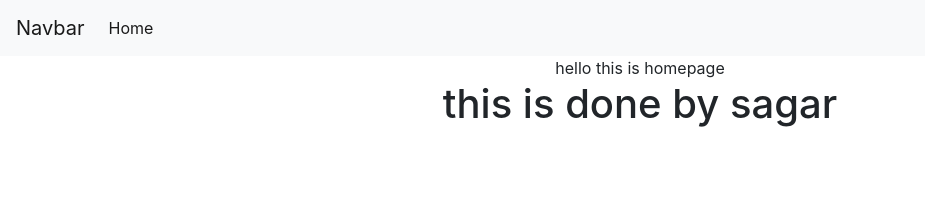
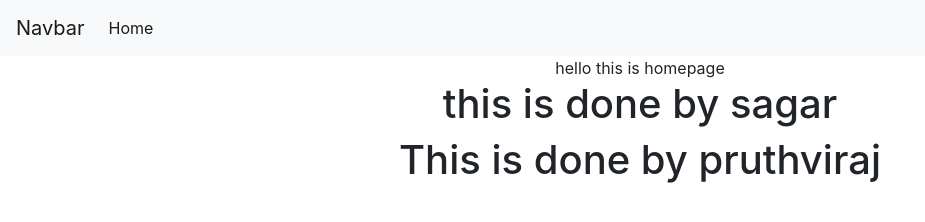
Before and after one commit to ssonawane511/collobration, a plain HTML site: page index.html in a window 1280 px wide. Shown: the whole page, without its empty margins (0-925 px from the left). Drawn offline with nearby package versions, Linux system fonts and the light colour scheme.

Commit message:
pruthviraj

```diff
--- a/index.html
+++ b/index.html
@@ -27,6 +27,7 @@
               <div class="col text-center">
                   hello this is homepage
                   <h1>this is done by sagar</h1>
+                  <h1>This is done by pruthviraj</h1>
               </div>
           </div>
       </div>
```
